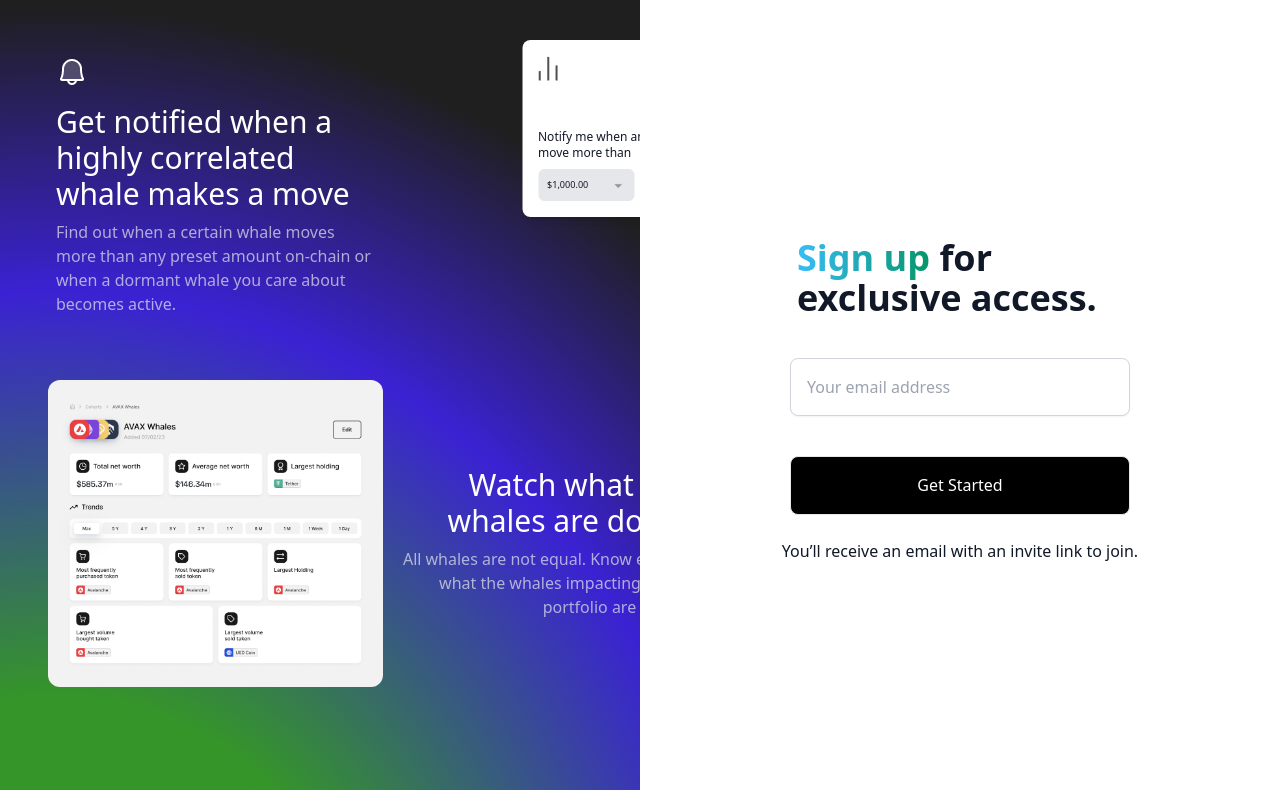
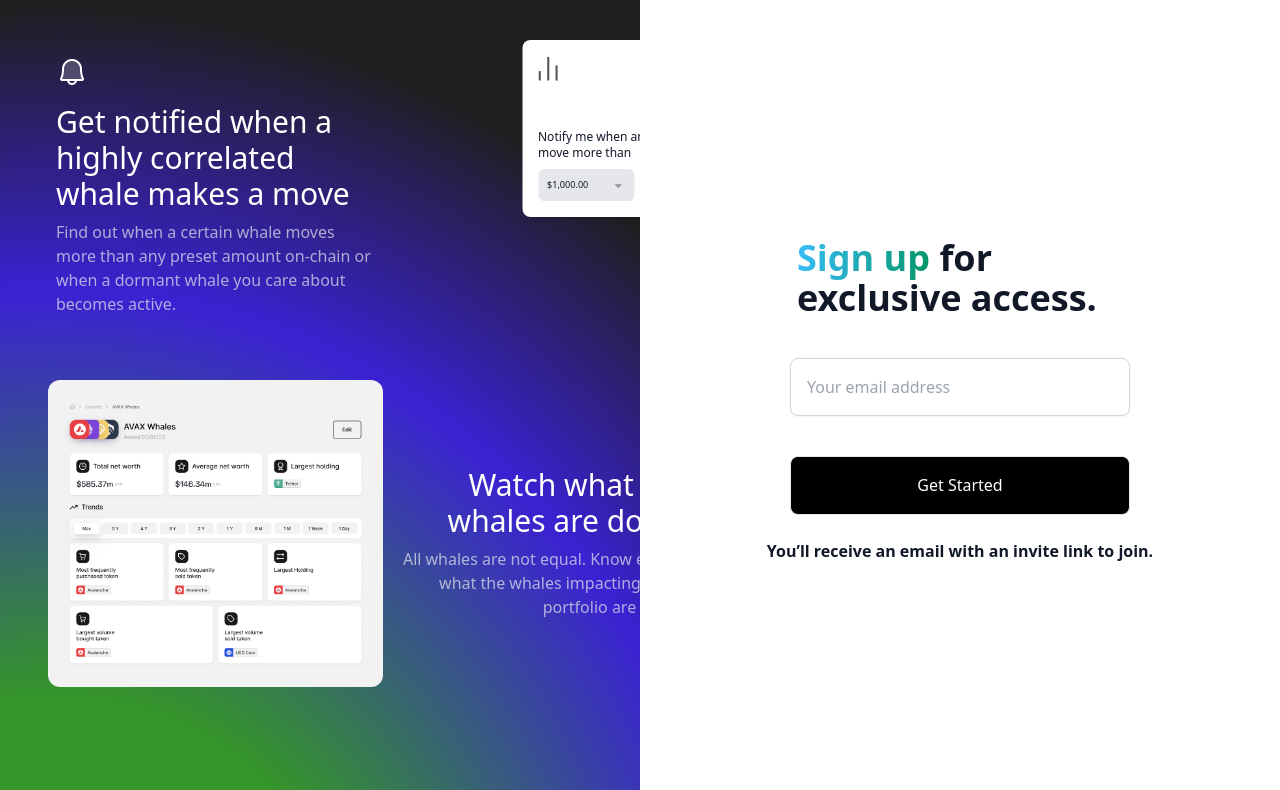
Before and after one commit to theyashjaiswal/loch-landing-page, a React (Vite) app: page / in a window 1280 px wide. Shown: the top 790 px of the page. Built offline with nearby package versions, Linux system fonts and the light colour scheme.

Commit message:
Update Signup.jsx

```diff
--- a/src/components/Signup/Signup.jsx
+++ b/src/components/Signup/Signup.jsx
@@ -72,7 +72,7 @@ function Signup() {
       >
         Get Started
       </button>
-      <p className="text-gray-900 text-wrap py-18 px-0 rounded-bl-lg">
+      <p className="text-gray-900 text-wrap py-18 px-0 font-semibold rounded-bl-lg">
         You’ll receive an email with an invite link to join.
       </p>
     </div>
```
